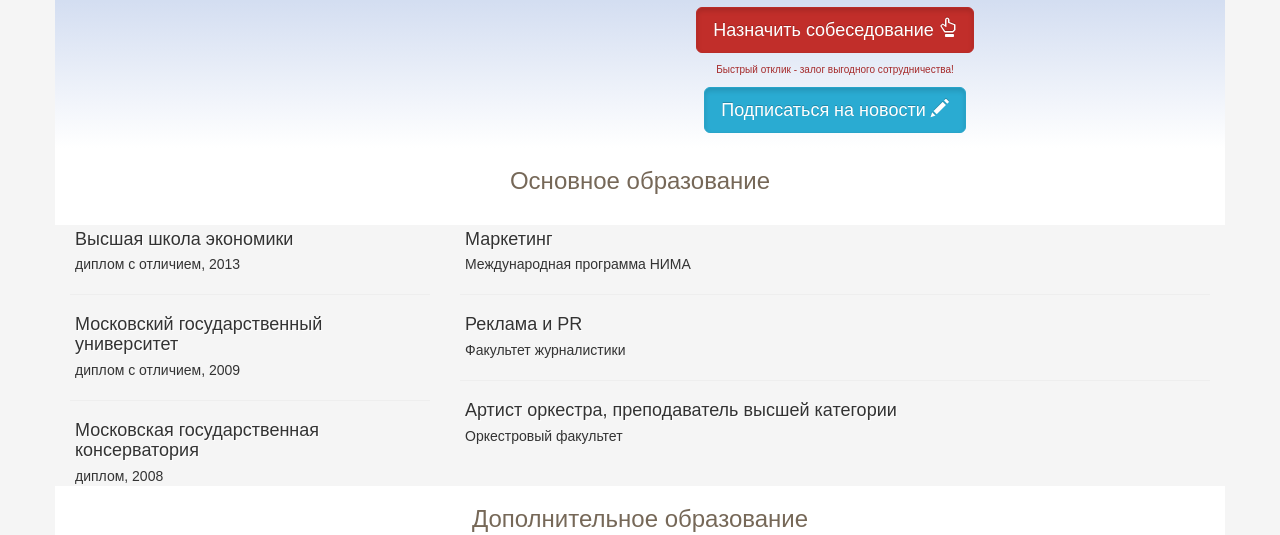
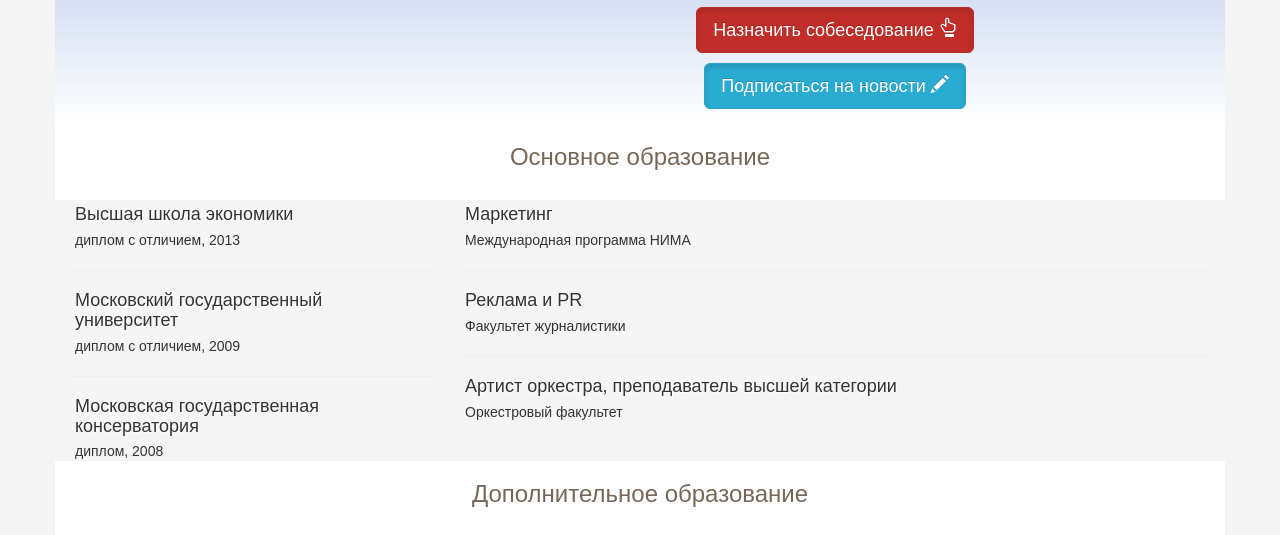
Before and after one commit to Artwiser/cv, a plain HTML site: page index.html in a window 1280 px wide. Shown: the part 187-722 px from the top of the page. Drawn offline with nearby package versions, Linux system fonts and the light colour scheme; a web font is replaced by a local one.

```diff
--- a/index.html
+++ b/index.html
@@ -71,7 +71,6 @@
                     </div>
 
                     <div class="col-md-12 text-center" style="color: brown; margin: 0 0 5px; font-size: 10px;">
-                        <p> Быстрый отклик - залог выгодного сотрудничества!</p>
                         <p>
                             <a href="#send" class="btn btn-info btn-lg active" style="margin: auto;">
                                 Подписаться на новости   <i class="glyphicon glyphicon glyphicon-pencil"> </i>
```
